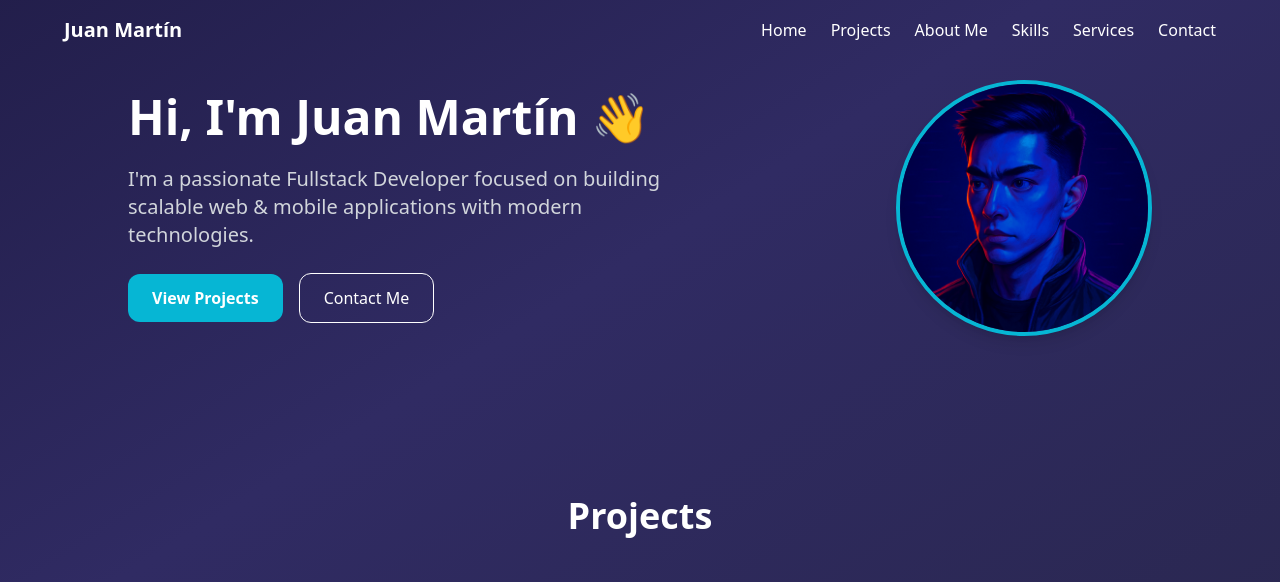
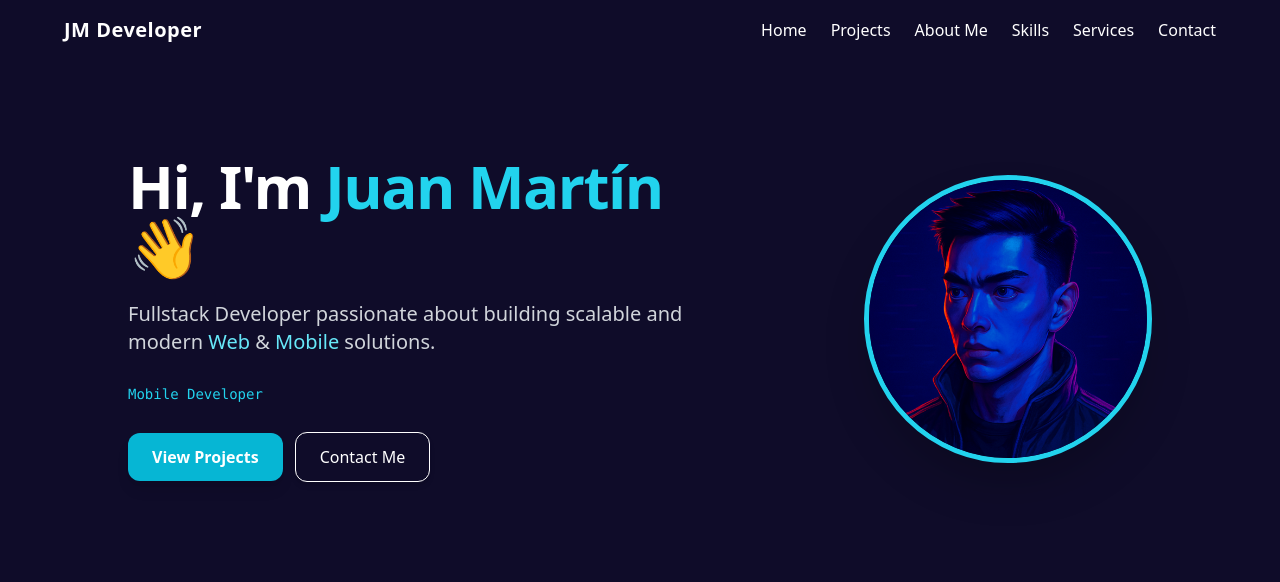
Before and after one commit to Palmxl/Portafolio-web, a website with bundled scripts: page index.html in a window 1280 px wide. Shown: the top 582 px of the page. Built offline with nearby package versions, Linux system fonts and the light colour scheme.

Commit message:
Revisar colores y degrados

```diff
--- a/index.html
+++ b/index.html
@@ -9,13 +9,13 @@
     <link rel="stylesheet" type='text/css' href="https://cdn.jsdelivr.net/gh/devicons/devicon@latest/devicon.min.css" />
     <link rel="stylesheet" href="https://cdnjs.cloudflare.com/ajax/libs/font-awesome/6.4.0/css/all.min.css" />
   </head>
-<body class="min-h-screen bg-gradient-to-br from-blue-900 via-cyan-700 to-purple-800 animate-backgroundGradient text-white">
+<body class="min-h-screen bg-[#0f0c29] text-white">
 
     <!-- Navbar -->
-    <header class="w-full px-4 py-4 fixed top-0 left-0 z-50 bg-transparent">
+    <header class="w-full px-4 py-4">
         <nav class="max-w-6xl mx-auto flex justify-between items-center">
-        <div class="text-xl font-bold text-white">Juan Martín</div>
-        <ul class="hidden md:flex space-x-6 text-white">
+            <div class="text-xl font-bold text-white tracking-wide">JM Developer</div>
+            <ul class="hidden md:flex space-x-6 text-white font-medium">
             <li><a href="#inicio" class="hover:text-cyan-400 transition">Home</a></li>
             <li><a href="#projects" class="hover:text-cyan-400 transition">Projects</a></li>
             <li><a href="#about" class="hover:text-cyan-400 transition">About Me</a></li>
@@ -30,8 +30,8 @@
             </button>
         </nav>
 
-    <!-- Movil Menu -->
-    <div class="md:hidden hidden px-4 pt-2 pb-4 space-y-2 bg-[#0f0c29cc] backdrop-blur-md rounded-md mt-2" id="mobile-menu">
+        <!-- Menú móvil -->
+        <div class="md:hidden hidden px-4 pt-2 pb-4 space-y-2 rounded-md mt-2" id="mobile-menu">
             <a href="#inicio" class="block text-white hover:text-cyan-400">Home</a>
             <a href="#projects" class="block text-white hover:text-cyan-400">Projects</a>
             <a href="#about" class="block text-white hover:text-cyan-400">About Me</a>
@@ -41,31 +41,47 @@
         </div>
     </header>
 
-    <section class="flex flex-col-reverse md:flex-row items-center justify-between px-6 md:px-16 lg:px-32 py-20 gap-12">
-        <div class="text-center md:text-left space-y-6 max-w-xl">
-            <h1 class="text-4xl md:text-5xl font-extrabold">
-            Hi, I'm Juan Martín 👋
+    <!-- Hero -->
+    <section id="inicio" class="bg-[#0f0c29] py-24 px-6 md:px-16 lg:px-32 text-white">
+        <div class="flex flex-col-reverse md:flex-row items-center justify-between gap-16 max-w-7xl mx-auto">
+
+            <!-- Texto -->
+            <div class="text-center md:text-left space-y-6 max-w-xl animate-fadeIn">
+            <h1 class="text-4xl md:text-5xl lg:text-6xl font-extrabold leading-tight tracking-tight">
+                Hi, I'm <span class="text-cyan-400">Juan Martín</span> 👋
             </h1>
+
+            <!-- Animación tipo máquina de escribir (opcional) -->
             <p class="text-lg md:text-xl text-gray-300">
-            I'm a passionate Fullstack Developer focused on building scalable web & mobile applications with modern technologies.
+                Fullstack Developer passionate about building scalable and modern
+                <span class="text-cyan-300 font-medium">Web</span> &
+                <span class="text-cyan-300 font-medium">Mobile</span> solutions.
+                <div class="h-5 pt-1">
+                    <span id="typed-text" class="text-cyan-400 font-mono text-sm block"></span>
+                </div>
             </p>
-            <div class="flex flex-col md:flex-row items-center gap-4">
-            <a href="#projects" class="px-6 py-3 bg-cyan-500 hover:bg-cyan-600 text-white font-semibold rounded-xl transition">
+
+            <!-- Botones -->
+            <div class="flex flex-col md:flex-row items-center gap-3 pt-2">
+                <a href="#projects" class="px-6 py-3 bg-cyan-500 hover:bg-cyan-600 text-white font-semibold rounded-xl transition shadow-lg hover:shadow-cyan-500/50">
                 View Projects
                 </a>
-            <a href="#contact" class="px-6 py-3 border border-white text-white rounded-xl hover:bg-white hover:text-black transition">
+                <a href="#contacto" class="px-6 py-3 border border-white text-white rounded-xl hover:bg-white hover:text-black transition shadow-md">
                 Contact Me
                 </a>
             </div>
             </div>
 
-        <div class="w-48 h-48 md:w-64 md:h-64 rounded-full overflow-hidden border-4 border-cyan-500 shadow-lg">
-            <img src="./assets/img/me/perfil.png" alt="Profile Picture" class="w-full h-full object-cover scale-100 object-top" />
+            <!-- Imagen con animación y glow sutil -->
+            <div class="relative group w-48 h-48 md:w-64 md:h-64 lg:w-72 lg:h-72 rounded-full overflow-hidden border-[5px] border-cyan-400 shadow-2xl transition-transform hover:scale-105 duration-500">
+            <img src="./assets/img/me/perfil.png" alt="Profile Picture" class="w-full h-full object-cover object-top" />
+            <div class="absolute -inset-1 rounded-full blur-xl opacity-25 group-hover:opacity-40 bg-cyan-400 z-[-1] transition duration-500"></div>
+            </div>
         </div>
     </section>
 
     <!-- Projects Section -->
-    <section id="projects" class="py-20 px-6 md:px-16 lg:px-32 bg-transparent text-white">
+    <section id="projects" class="bg-gradient-to-b from-[#0f0c29] to-[#302b63] py-20 px-6 md:px-16 lg:px-32 text-white">
         <h2 class="text-3xl md:text-4xl font-bold text-center mb-12">Projects</h2>
 
         <!-- Aquí se inyectarán los proyectos desde JavaScript -->
@@ -78,7 +94,7 @@
     <div class="h-20"></div>
 
     <!-- About Me Section -->
-    <section id="about" class="py-20 px-6 md:px-16 lg:px-32 bg-transparent text-white">
+    <section id="about" class="bg-[#0f0c29] py-20 px-6 md:px-16 lg:px-32 text-white">
         <div class="max-w-4xl mx-auto text-center">
             <h2 class="text-3xl md:text-4xl font-bold mb-8">About Me</h2>
             <p class="text-lg md:text-xl text-gray-300 leading-relaxed">
@@ -91,7 +107,7 @@
     </section>
 
     <!-- Skills Section -->
-    <section id="skills" class="py-20 px-6 md:px-16 lg:px-32 bg-transparent text-white">
+    <section id="skills" class="bg-[#302b63] py-20 px-6 md:px-16 lg:px-32 text-white">
         <h2 class="text-3xl md:text-4xl font-bold text-center mb-12">Skills</h2>
         <div class="grid grid-cols-3 sm:grid-cols-4 md:grid-cols-6 gap-8 justify-items-center">
 
@@ -130,7 +146,7 @@
     </section>
 
     <!-- Services Section -->
-    <section id="services" class="py-20 px-6 md:px-16 lg:px-32 bg-transparent text-white">
+    <section id="services" class="bg-[#0f0c29] py-20 px-6 md:px-16 lg:px-32 text-white">
         <div class="max-w-6xl mx-auto text-center">
             <h2 class="text-3xl md:text-4xl font-bold mb-12">Services</h2>
             <div class="grid grid-cols-1 sm:grid-cols-2 md:grid-cols-3 gap-10">
@@ -181,7 +197,7 @@
     </section>
 
     <!-- Contact Section -->
-    <section id="contacto" class="py-20 px-6 md:px-16 lg:px-32 bg-[#0f0c29] text-white">
+    <section id="contacto" class="bg-[#302b63] py-20 px-6 md:px-16 lg:px-32 text-white">
         <h2 class="text-3xl md:text-4xl font-bold text-center mb-12">Contact Me</h2>
 
         <div class="max-w-3xl mx-auto space-y-8">
@@ -236,8 +252,8 @@
         </div>
     </footer>
 
-    <div class="absolute top-0 left-0 w-full h-full -z-10 animate-gradient bg-gradient-to-br from-[#0f0c29] via-[#302b63] to-[#24243e] bg-size-200 bg-pos-0"></div>
-
+    <!-- Scripts -->
+    <script src="./scripts/hero.js"></script>
     <script src="./scripts/navbar.js"></script>
     <script type="module" src="./scripts/projects.js"></script>
     <script>
--- /dev/null
+++ b/scripts/hero.js
@@ -0,0 +1,30 @@
+document.addEventListener("DOMContentLoaded", () => {
+  const text = ["Web Developer", "Mobile Developer", "Backend Engineer", "Cloud Enthusiast"];
+  let i = 0;
+  let j = 0;
+  let currentText = '';
+  let isDeleting = false;
+  const typedText = document.getElementById("typed-text");
+
+  function type() {
+    if (!typedText) return;
+
+    currentText = text[i];
+    typedText.innerHTML = isDeleting
+      ? currentText.substring(0, j--)
+      : currentText.substring(0, j++);
+
+    if (!isDeleting && j === currentText.length + 1) {
+      isDeleting = true;
+      setTimeout(type, 1000);
+    } else if (isDeleting && j === 0) {
+      isDeleting = false;
+      i = (i + 1) % text.length;
+      setTimeout(type, 300);
+    } else {
+      setTimeout(type, isDeleting ? 40 : 100);
+    }
+  }
+
+  type();
+});
```
Also changed, not shown: styles/output.css, styles/styles.css (line endings or trailing spaces). Lines whose indentation alone changed are shown as unchanged.
